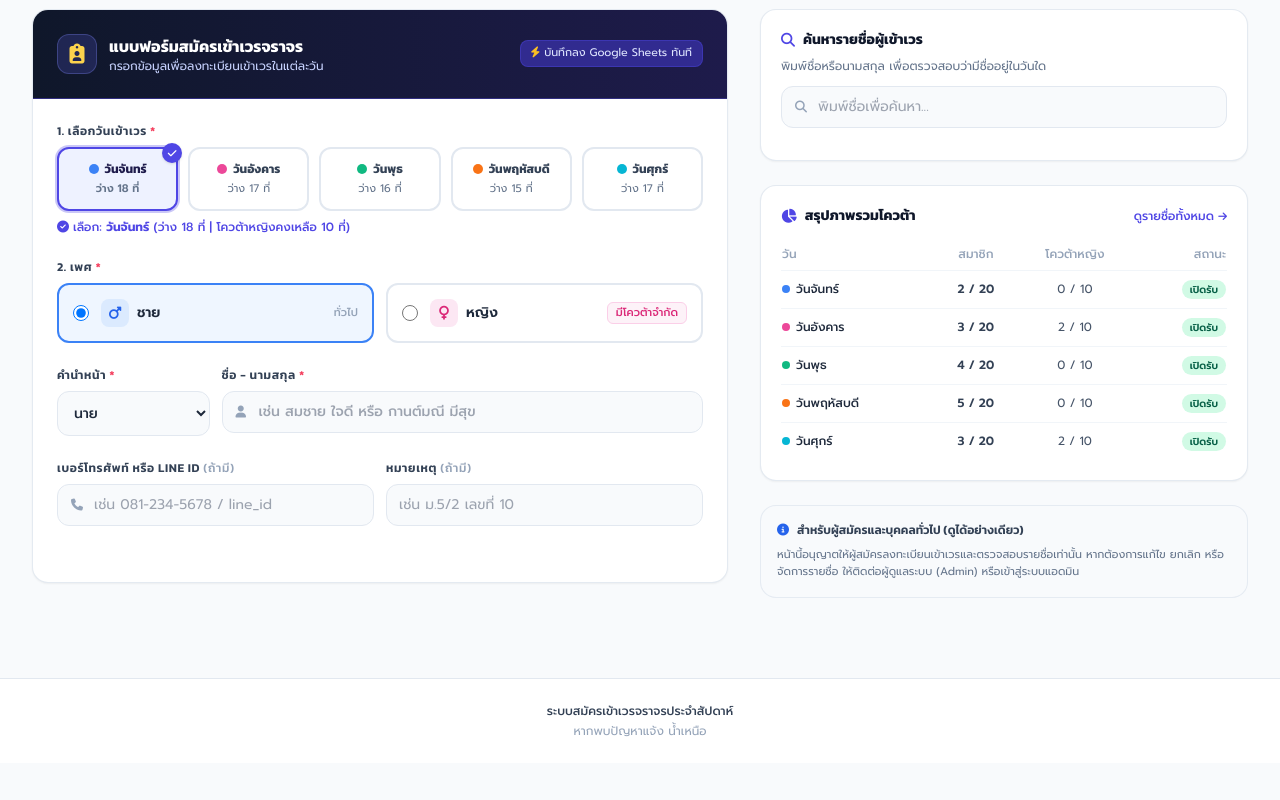
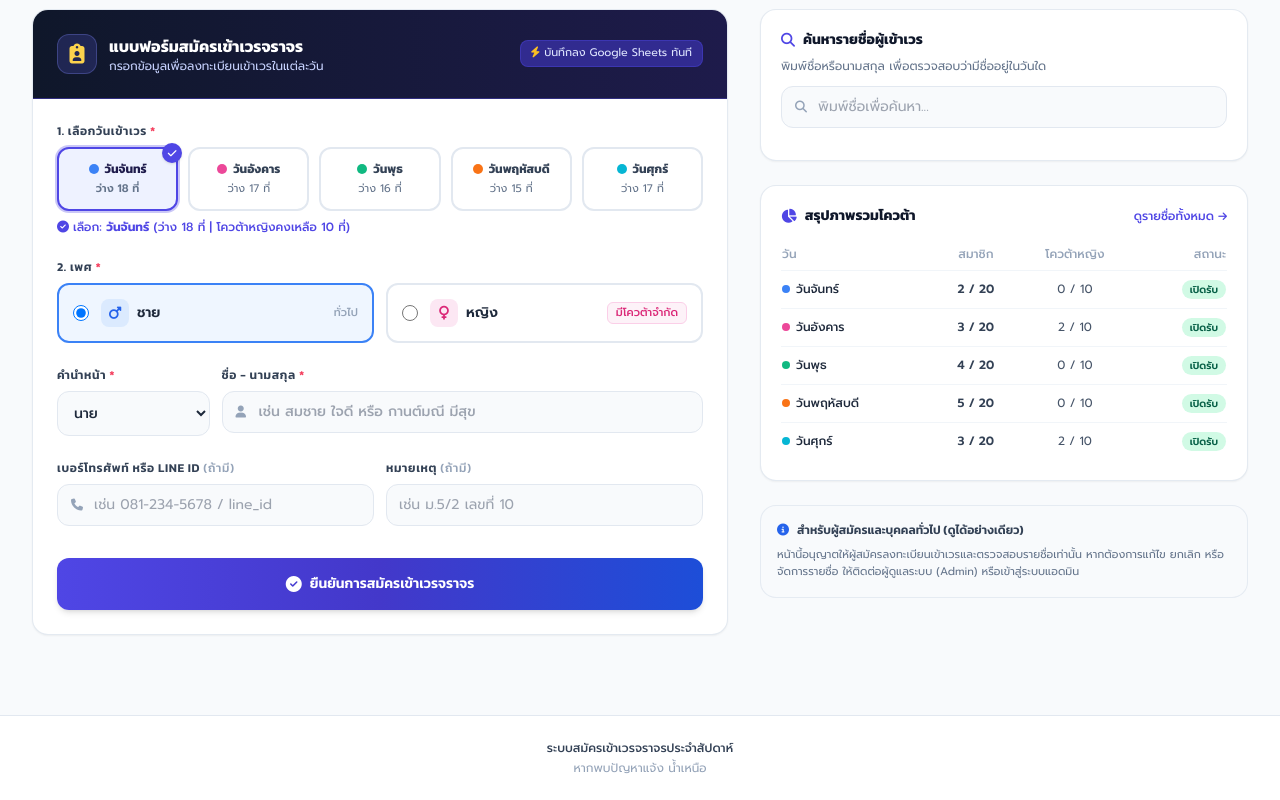
Before and after one commit to KTC404/ROTC, a website: page index.html in a window 1280 px wide. Shown: the part 655-1455 px from the top of the page. Before the commit the page ends 1418 px from the top, so only its background shows below. Drawn offline with nearby package versions, Linux system fonts and the light colour scheme; some packages are replaced by stand-ins of ours; no server answers; a script that the page names is missing.

Commit message:
Restore submit button in index.html
Uncomment the submit button in the registration form.

```diff
--- a/index.html
+++ b/index.html
@@ -296,11 +296,11 @@
 
           <!-- Submit Button -->
           <div class="pt-2">
-            <!--<button type="submit" id="submitRegBtn"
+            <button type="submit" id="submitRegBtn"
               class="w-full bg-gradient-to-r from-indigo-600 via-indigo-700 to-blue-700 hover:from-indigo-700 hover:to-blue-800 text-white font-semibold py-3.5 px-4 rounded-xl shadow-md hover:shadow-indigo-500/25 transition-all flex items-center justify-center gap-2 text-sm font-['Kanit']">
               <i class="fa-solid fa-check-circle text-base"></i>
               <span>ยืนยันการสมัครเข้าเวรจราจร</span>
-            </button>-->
+            </button>
           </div>
 
         </form>
```
